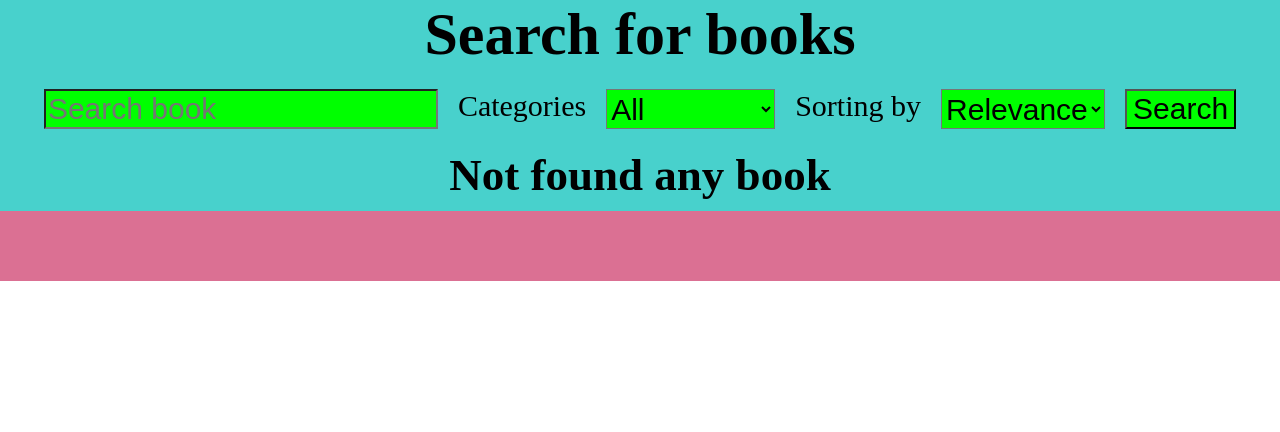
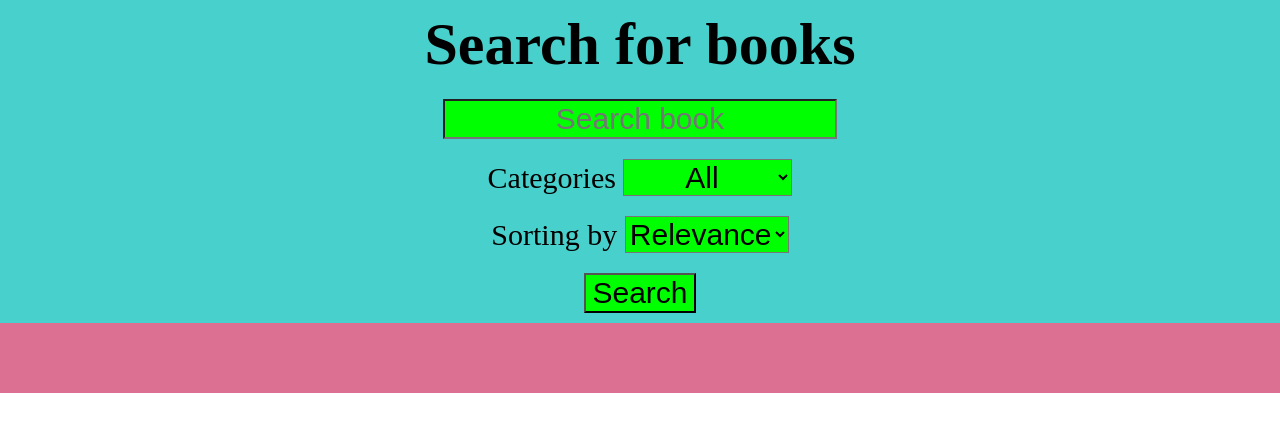
Before and after one commit to DarinaSavytska/google-books, a React (Create React App) app: page / in a window 1280 px wide. Before the commit this address had no page. Shown: the top 432 px of the page. Built offline with nearby package versions, Linux system fonts and the light colour scheme.

Commit message:
Route start

```diff
--- a/package.json
+++ b/package.json
@@ -15,6 +15,7 @@
     "node-sass": "^6.0.1",
     "react": "^17.0.2",
     "react-dom": "^17.0.2",
+    "react-router-dom": "^6.0.2",
     "react-scripts": "4.0.3",
     "typescript": "^4.5.2",
     "web-vitals": "^1.1.2"
--- a/src/App.scss
+++ b/src/App.scss
@@ -1,5 +1,9 @@
 body {
   margin: 0;
+}
+
+html {
+  scroll-behavior: smooth;
 }
 
 .App {
@@ -10,14 +14,8 @@ body {
     display: flex;
     flex-direction: column;
     gap: 20px;
-    // position: fixed;
-    // height: 20%;
     background-color: mediumturquoise;
-    // padding: 30px;
-    // top: 0;
-    // left: 0;
-    // right: 0;
-    // padding-bottom: 20px;
+    padding: 10px 0;
   }
 
   &__title {
@@ -27,12 +25,38 @@ body {
 
   &__form {
     display: flex;
-    justify-content: center;
+    flex-direction: column;
+    text-align: center;
     gap: 20px;
 
     &--item {
+      margin: 0 auto;
       background-color: lime;
       font-size: 30px;
+      max-width: 500px;
+      text-align: center;
+    }
+  }
+
+  &__buttonUp {
+    position: fixed;
+    right: 25px;
+    bottom: 25px;
+    text-align: center;
+
+    background-color: red;
+    width: 35px;
+    height: 35px;
+    font-size: 30px;
+    border-radius: 50%;
+    color: white;
+    text-decoration: none;
+
+    transition: 300ms;
+
+    &:hover {
+      background-color: yellow;
+      color: red;
     }
   }
 
--- a/src/App.tsx
+++ b/src/App.tsx
@@ -9,6 +9,7 @@ export const App: React.FC = () => {
   const [searchBook, setSearchBook] = useState('');
   const [selectedCategory, setSelectedCategory] = useState<string>('');
   const [sortBy, setSortBy] = useState<string>('relevance');
+  const [showMessage, setShowMessage] = useState<boolean>(false);
 
   const handleInput = (event: React.ChangeEvent<HTMLInputElement>) => {
     setSearchBook(event.target.value);
@@ -38,7 +39,7 @@ export const App: React.FC = () => {
           className="App__form"
           onSubmit={(event) => {
             event.preventDefault();
-            // setSearchBook('');
+            setSearchBook('');
           }}
         >
           <input
@@ -49,7 +50,8 @@ export const App: React.FC = () => {
             onChange={handleInput}
           />
 
-          Categories
+          <div>
+            {'Categories '}
             <select
               value={selectedCategory}
               onChange={handleSelectedFilter}
@@ -63,8 +65,10 @@ export const App: React.FC = () => {
               <option value="medical">Medical</option>
               <option value="poetry">Poetry</option>
             </select>
+          </div>
 
-          Sorting by
+          <div>
+            {'Sorting by '}
             <select
               value={sortBy}
               onChange={handleSelectedSort}
@@ -73,11 +77,13 @@ export const App: React.FC = () => {
               <option value="relevance">Relevance</option>
               <option value="newest">Newest</option>
             </select>
+          </div>
 
           <button
             className="App__form--item"
             onClick={() => {
               getBook();
+              setShowMessage(true);
             }}
           >
             Search
@@ -85,15 +91,25 @@ export const App: React.FC = () => {
 
         </form>
 
+        {showMessage && (
           <h2 className="BookList__count">
             {totalBook > 0 ? `Found ${totalBook} results` : 'Not found any book'}
           </h2>
+        )}
       </div>
 
       <BookList
-        totalBook={totalBook}
         allBook={allBook}
       />
+
+      {totalBook > 0 &&
+        <a
+          href="#root"
+          className="App__buttonUp"
+        >
+          &uarr;
+        </a>
+      }
     </div>
   );
 };
--- a/src/components/BookCard/BookCard.tsx
+++ b/src/components/BookCard/BookCard.tsx
@@ -3,9 +3,10 @@ import './BookCard.scss';
 
 type Props = {
   book: Book,
+  changePage: () => void,
 };
 
-export const BookCard: React.FC<Props> = ({ book }) => {
+export const BookCard: React.FC<Props> = ({ book, changePage }) => {
   const item = book.volumeInfo;
   const defaultCover = 'https://ruslania.com/pictures/books_photos/30/309288/9785917615868_l.jpg';
 
@@ -19,6 +20,7 @@ export const BookCard: React.FC<Props> = ({ book }) => {
           className="BookCard__link"
         >
           <img
+            title="Search in google books"
             className="BookCard__img"
             src={item.imageLinks?.thumbnail || defaultCover}
             alt="Book cover"
@@ -31,7 +33,11 @@ export const BookCard: React.FC<Props> = ({ book }) => {
           {item.categories?.filter(cat => cat[0]) || 'No category'}
         </p>
 
-        <h3  className="BookCard__info--title">
+        <h3
+          className="BookCard__info--title"
+          title="More about the book"
+          onClick={changePage}
+        >
           {item.title}
         </h3>
 
--- a/src/components/BooksList/BookList.tsx
+++ b/src/components/BooksList/BookList.tsx
@@ -1,29 +1,40 @@
-import React from 'react';
+import React, { useState } from 'react';
 import './BookList.scss';
 import '../BookCard/BookCard';
 import { BookCard } from '../BookCard/BookCard';
+import { CurrentBook } from '../CurrentBook/CurrentBook';
 
 type Props = {
-  totalBook: string | number,
   allBook: Book[],
 };
 
-export const BookList: React.FC<Props> = ({ totalBook, allBook }) => {
+export const BookList: React.FC<Props> = ({ allBook }) => {
+  const [pageInfo, setPageInfo] = useState('list');
+
+  const changePageSelectedBook = () => {
+    setPageInfo('book');
+  };
+
+  const changePageBookList = () => {
+    setPageInfo('list');
+  };
+
   return (
     <div className="BookList">
-      {/* <h2 className="BookList__count">
-        {totalBook > 0 ? `Found ${totalBook} results` : 'Not found any book'}
-      </h2> */}
+      {pageInfo === 'list' && (
         <ul className="BookList__list">
           {allBook && allBook.map(book =>
             <li
               key={book.id}
               className="BookList__list--item"
             >
-            <BookCard book={book} />
+              <BookCard book={book} changePage={changePageSelectedBook} />
             </li>
           )}
         </ul>
+      )}
+
+      {pageInfo === 'book' && <CurrentBook changePage={changePageBookList} />}
     </div>
   );
 };
--- /dev/null
+++ b/src/components/CurrentBook/CurrentBook.tsx
@@ -0,0 +1,11 @@
+import React from 'react';
+
+type Props = {
+  changePage: () => void,
+};
+
+export const CurrentBook: React.FC<Props> = ({ changePage }) => {
+  return (
+    <h1 onClick={changePage}>Selected book</h1>
+  );
+};
```
Also changed, not shown: src/api/api.ts (+18 -1 lines), 1 other file (tests, documents, lock files or other folders). Lines whose indentation alone changed are shown as unchanged.
